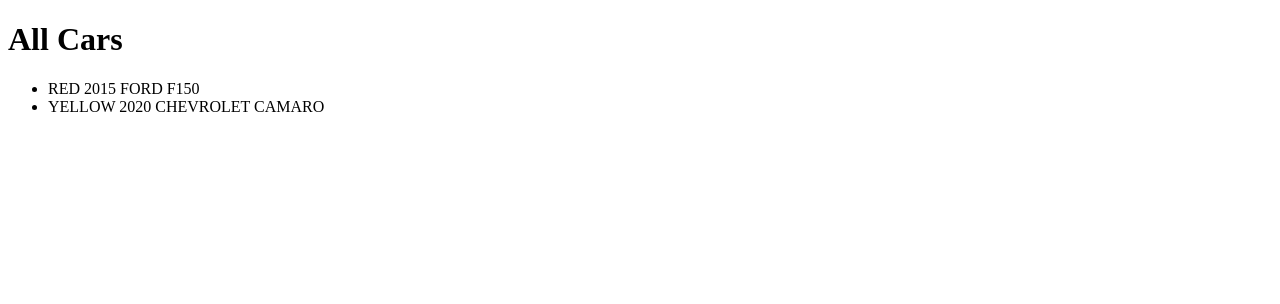
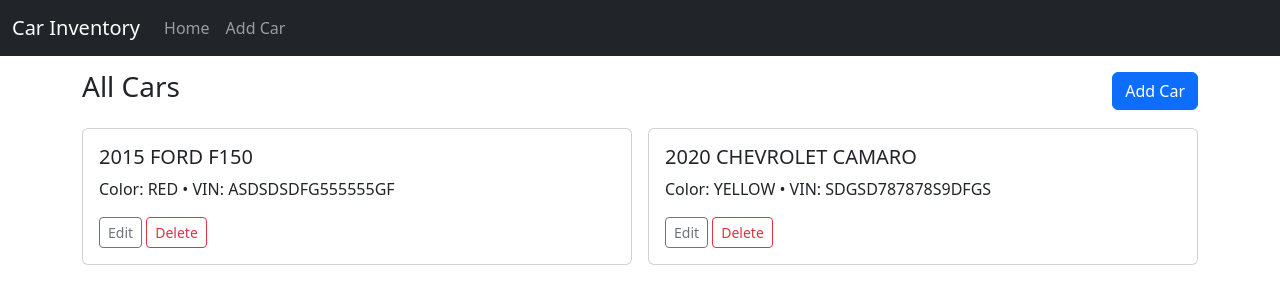
Before and after one commit to equainoo220/carinventory, a Django app: page / in a window 1280 px wide. Shown: the top 304 px of the page. Run offline with Django 5.2, Linux system fonts and the light colour scheme; data comes from the database, SQL or seed files in the repository.

Commit message:
final commit

```diff
--- /dev/null
+++ b/carproject/templates/base.html
@@ -0,0 +1,21 @@
+<!DOCTYPE html>
+<html lang="en">
+<head>
+    <meta charset="utf-8">
+    <meta name="viewport" content="width=device-width, initial-scale=1">
+    <title>{% block title %}Car Inventory{% endblock %}</title>
+    <link href="https://cdn.jsdelivr.net/npm/bootstrap@5.3.2/dist/css/bootstrap.min.css" rel="stylesheet">
+    <style>
+        body { padding-top: 70px; }
+    </style>
+</head>
+<body>
+    {% include "partials/navbar.html" %}
+
+    <main class="container">
+        {% block content %}{% endblock %}
+    </main>
+
+    <script src="https://cdn.jsdelivr.net/npm/bootstrap@5.3.2/dist/js/bootstrap.bundle.min.js"></script>
+</body>
+</html>
--- a/carproject/templates/index.html
+++ b/carproject/templates/index.html
@@ -1,16 +1,30 @@
-<!DOCTYPE html>
-<html lang="en">
-<head>
-    <meta charset="UTF-8">
-    <meta name="viewport" content="width=device-width, initial-scale=1.0">
-    <title>Document</title>
-</head>
-<body>
-    <h1>All Cars</h1>
-    <ul>
-        {% for car in car %}
-        <li>{{ car.color }} {{ car.year }} {{ car.make }} {{ car.model }}</li>
-        {% endfor %}
-    </ul>
-</body>
-</html>
+{% extends "base.html" %}
+
+{% block title %}All Cars - Car Inventory{% endblock %}
+
+{% block content %}
+    <div class="d-flex justify-content-between align-items-center mb-3">
+        <h1 class="h3">All Cars</h1>
+        <a class="btn btn-primary" href="/addcar/">Add Car</a>
+    </div>
+
+    {% if car %}
+        <div class="row row-cols-1 row-cols-md-2 g-3">
+            {% for c in car %}
+                <div class="col">
+                    <div class="card">
+                        <div class="card-body">
+                            <h5 class="card-title">{{ c.year }} {{ c.make }} {{ c.model }}</h5>
+                            <p class="card-text">Color: {{ c.color }} • VIN: {{ c.vin }}</p>
+                            <a href="/update/{{ c.vin }}/" class="btn btn-sm btn-outline-secondary">Edit</a>
+                            <a href="/delete/{{ c.vin }}/" class="btn btn-sm btn-outline-danger">Delete</a>
+                        </div>
+                    </div>
+                </div>
+            {% endfor %}
+        </div>
+    {% else %}
+        <p>No cars found. <a href="/addcar/">Add your first car</a>.</p>
+    {% endif %}
+
+{% endblock %}
--- /dev/null
+++ b/carproject/templates/partials/navbar.html
@@ -0,0 +1,19 @@
+<nav class="navbar navbar-expand-lg navbar-dark bg-dark fixed-top">
+  <div class="container-fluid">
+    <a class="navbar-brand" href="{% url 'cars' %}">Car Inventory</a>
+    <button class="navbar-toggler" type="button" data-bs-toggle="collapse" data-bs-target="#navbarsExample08" aria-controls="navbarsExample08" aria-expanded="false" aria-label="Toggle navigation">
+      <span class="navbar-toggler-icon"></span>
+    </button>
+
+    <div class="collapse navbar-collapse" id="navbarsExample08">
+      <ul class="navbar-nav me-auto mb-2 mb-md-0">
+        <li class="nav-item">
+          <a class="nav-link" href="{% url 'cars' %}">Home</a>
+        </li>
+        <li class="nav-item">
+          <a class="nav-link" href="/addcar/">Add Car</a>
+        </li>
+      </ul>
+    </div>
+  </div>
+</nav>
```
Also changed, not shown: carproject/carapp/forms.py (added, +7 -0 lines), carproject/templates/addcar.html (added, +15 -0 lines), carproject/templates/deletecar.html (added, +10 -0 lines), carproject/templates/onecar.html (added, +15 -0 lines), carproject/templates/success.html (added, +10 -0 lines), carproject/templates/updatecar.html (added, +15 -0 lines).
